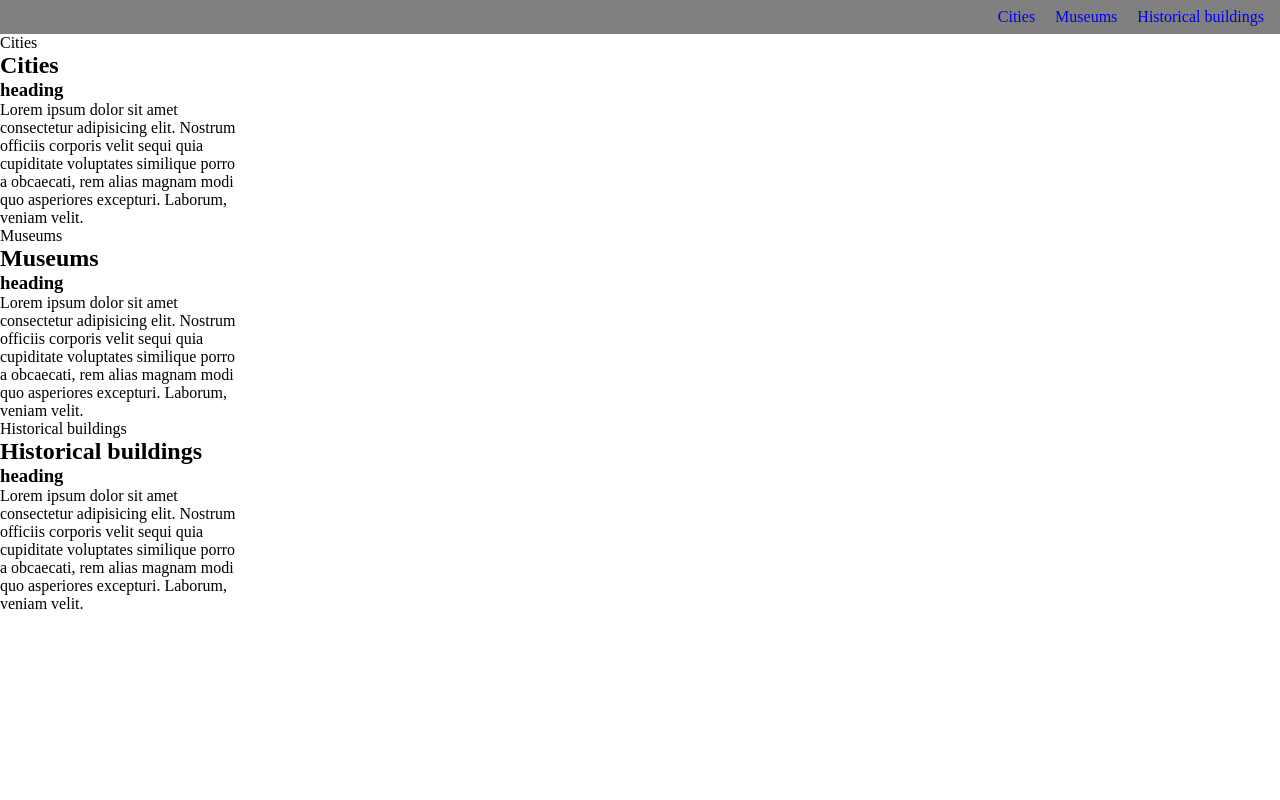
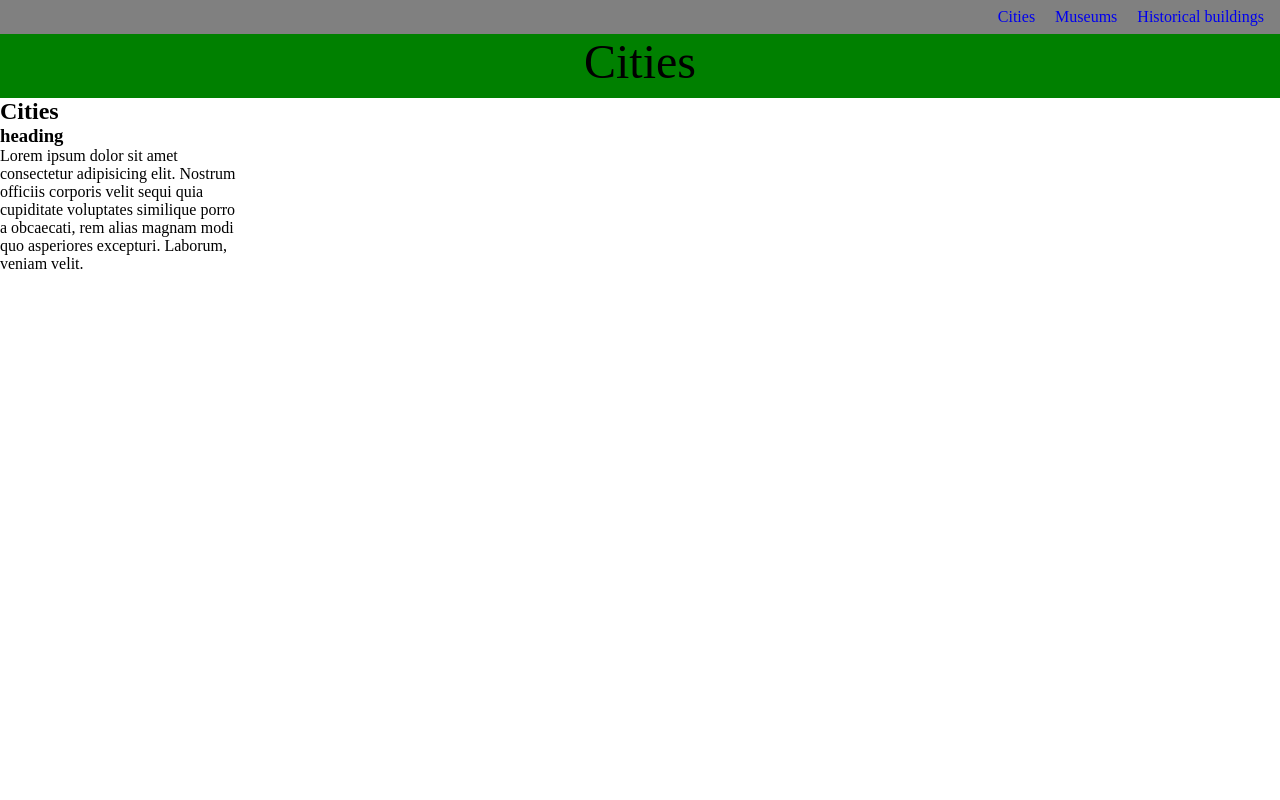
Before and after one commit to dilmurodb/travel, a plain HTML site: page index.html in a window 1280 px wide. Shown: the top 800 px of the page. Drawn offline with Linux system fonts and the light colour scheme.

Commit message:
feat: add styles for sections and headers inside sections

```diff
--- a/css/style.css
+++ b/css/style.css
@@ -23,3 +23,16 @@
     background: black;
     color: whitesmoke
 }
+
+section {
+    height: 100vh;
+}
+
+.header {
+    position: sticky;
+    top: 0;
+    background-color: green;
+    text-align: center;
+    height: 4rem;
+    font-size: 3rem;
+}
```
